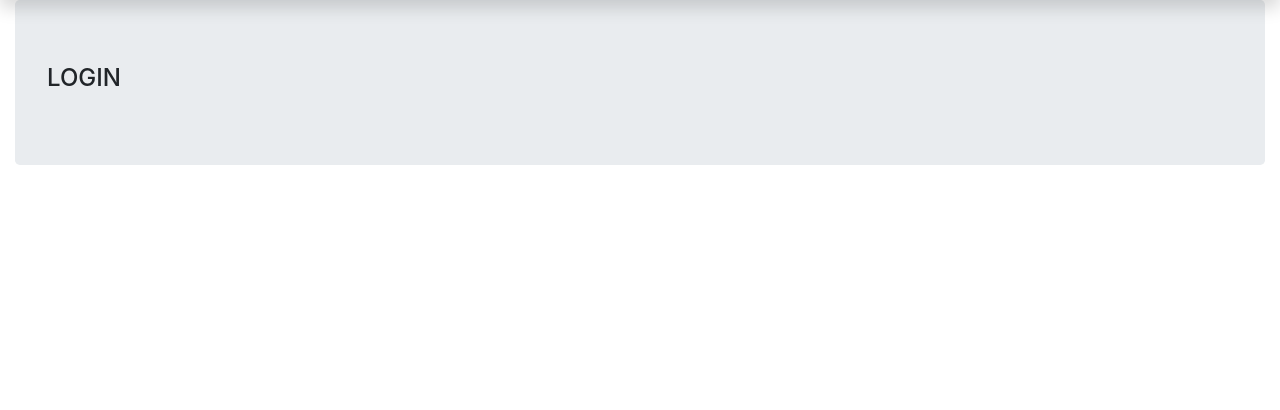
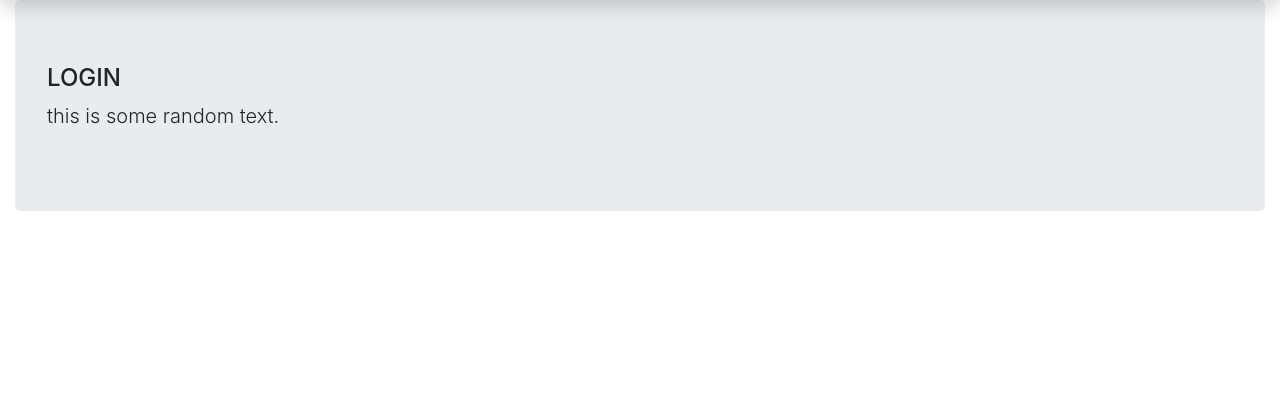
Before and after one commit to STEMCoders-ABU/project1, a CodeIgniter app: page /project1/index.php/pages/login in a window 1280 px wide. Shown: the part 57-467 px from the top of the page. Run offline with CodeIgniter, Linux system fonts and the light colour scheme.

Commit message:
Update login.php

```diff
--- a/application/views/pages/login.php
+++ b/application/views/pages/login.php
@@ -1,3 +1,7 @@
 <div class="jumbotron">
     <h4>LOGIN</h4>
+
+    <p class="lead">
+        this is some random text.
+    </p>
 </div>
```
